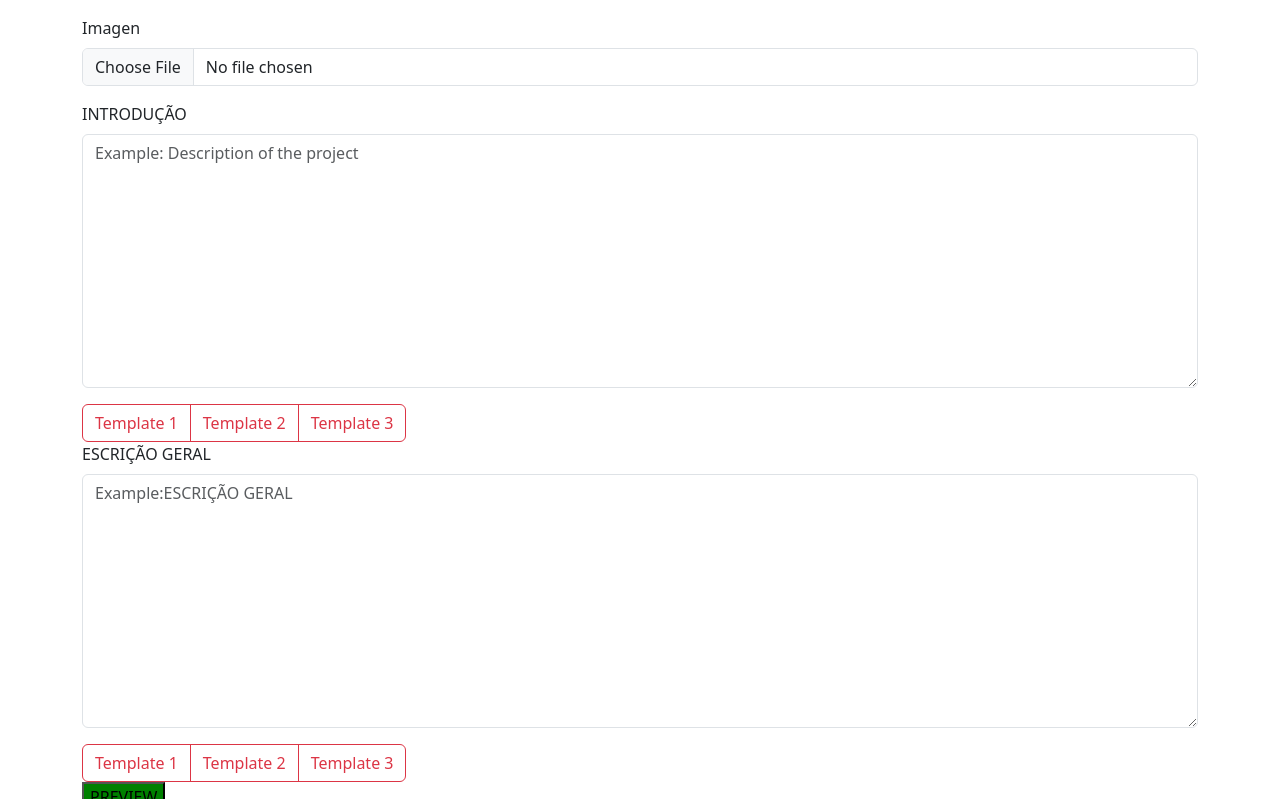
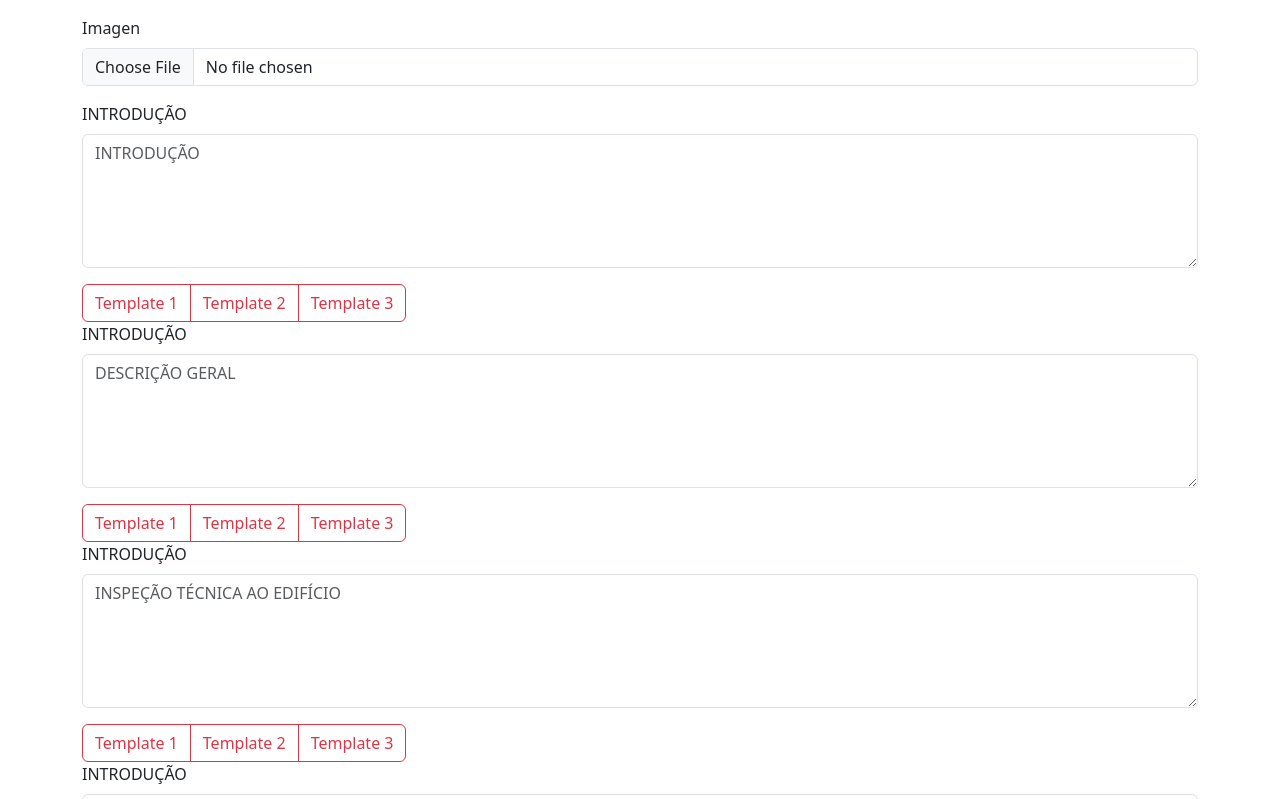
Before and after one commit to DiegoDimitroffPetcoff/INDIRE-PWA, a React (Create React App) app: page /AddProjectPage in a window 1280 px wide. Shown: the part 341-1140 px from the top of the page. Built offline with nearby package versions, Linux system fonts and the light colour scheme; what @microsoft/mgt-msal2-provider, @react-pdf/renderer would draw is missing.

Commit message:
Done de AddIntput component and BRN templates

```diff
--- /dev/null
+++ b/src/components/Projects/AddProject/AddInput.jsx
@@ -0,0 +1,25 @@
+import { BTNTemplates } from "../../../hooks/BTNtemplates";
+
+export const AddInput = ({ Prop, setProp, title, placeholder, templates }) => {
+  return (
+    <>
+      {" "}
+      <div id="prueba" className="mb-3">
+        <label htmlFor="exampleFormControlInput1" className="form-label">
+          INTRODUÇÃO
+        </label>
+        <textarea
+          type="text"
+          rows={5}
+          className="form-control"
+          value={Prop}
+          placeholder={placeholder}
+          onChange={(e) => {
+            setProp(e.target.value);
+          }}
+        />
+      </div>
+      <BTNTemplates templates={templates} setState={setProp}/>
+    </>
+  );
+};
--- a/src/components/Projects/AddProject/AddProject.jsx
+++ b/src/components/Projects/AddProject/AddProject.jsx
@@ -1,16 +1,11 @@
 import { useEffect, useRef, useState } from "react";
 
 import { FetchPostMicrosoftGraph } from "../../../services/fetchPostMicrosoftGraph";
-
 import { PDFMaker } from "../../../utils/pdfMaker";
 import { PDFMakerFILE } from "../../../utils/pdfMakerFILE";
-import { IntroductionInput } from "./ProjectSections/introduction/introductionInput";
 import { Summary } from "./Summary/summary";
-import { Gral_description } from "./ProjectSections/gral_description/gral_description";
-
-import { BTNTemplates } from "../../../hooks/BTNtemplates";
-import introductionTemplate from "../Templates/Introduction.json";
 import gral_descriptionTemplate from "../Templates/Gral_description.json";
+import { AddInput } from "./AddInput";
 
 export const AddProject = ({ setData, setShowPreview, showPreview }) => {
   const [title, setTitle] = useState("");
@@ -20,6 +15,9 @@ export const AddProject = ({ setData, setShowPreview, showPreview }) => {
 
   const [gral_description, setGral_description] = useState("");
   const [introduction, setIntroduction] = useState("");
+  const [building_technical_inspection, setBuilding_technical_inspection] =
+    useState("");
+  const [base_element, setBase_element] = useState("");
 
   const [file, setFile] = useState(null);
   const fileInputRef = useRef(null); //
@@ -59,6 +57,8 @@ maybe I can add the loading
         description,
         introduction,
         gral_description,
+        building_technical_inspection,
+        base_element,
       };
       setData(newPDF);
       setShowPreview(!showPreview);
@@ -117,22 +117,36 @@ maybe I can add the loading
           adrress={address}
         />
 
-        <IntroductionInput
-          introduction={introduction}
-          setIntroduction={setIntroduction}
-        />
-        <BTNTemplates
-          templates={introductionTemplate}
-          setState={setIntroduction}
+        <AddInput
+          Prop={introduction}
+          setProp={setIntroduction}
+          title="INTRODUÇÃO"
+          placeholder="INTRODUÇÃO"
+          templates={gral_descriptionTemplate}
         />
 
-        <Gral_description
-          Gral_description={gral_description}
-          setGral_description={setGral_description}
+        <AddInput
+          Prop={gral_description}
+          setProp={setGral_description}
+          title="DESCRIÇÃO GERAL"
+          placeholder="DESCRIÇÃO GERAL"
+          templates={gral_descriptionTemplate}
         />
-        <BTNTemplates
+
+        <AddInput
+          Prop={building_technical_inspection}
+          setProp={setBuilding_technical_inspection}
+          title="INSPEÇÃO TÉCNICA AO EDIFÍCIO"
+          placeholder="INSPEÇÃO TÉCNICA AO EDIFÍCIO"
           templates={gral_descriptionTemplate}
-          setState={setGral_description}
+        />
+
+        <AddInput
+          Prop={base_element}
+          setProp={setBase_element}
+          title="ELEMENTOS BASE"
+          placeholder="ELEMENTOS BASE"
+          templates={gral_descriptionTemplate}
         />
 
         <br></br>
--- a/src/components/Projects/AddProject/ProjectSections/gral_description/gral_description.jsx
+++ /dev/null
@@ -1,22 +0,0 @@
-export const Gral_description = ({ Gral_description, setGral_description }) => {
-  return (
-    <>
-      {" "}
-      <div id="prueba" className="mb-3">
-        <label htmlFor="exampleFormControlInput1" className="form-label">
-          ESCRIÇÃO GERAL
-        </label>
-        <textarea
-          type="text"
-          rows={10}
-          className="form-control"
-          value={Gral_description}
-          placeholder="Example:ESCRIÇÃO GERAL"
-          onChange={(e) => {
-            setGral_description(e.target.value);
-          }}
-        />
-      </div>
-    </>
-  );
-};
--- a/src/components/Projects/ProjectDetail/ProjectDetail.css
+++ b/src/components/Projects/ProjectDetail/ProjectDetail.css
@@ -2,7 +2,7 @@ article {
   display: flex;
   flex-direction: column;
   align-items: center;
-  background-color: beige;
+
   min-width: 100px;
   margin: 1%;
 }
@@ -31,7 +31,7 @@ figure {
   display: flex;
   flex-direction: column;
   align-items: center;
-  background-color: beige;
+
   min-width: 100px;
   margin: 1%;
 }
--- a/src/components/Projects/ProjectDetail/ProjectDetail.jsx
+++ b/src/components/Projects/ProjectDetail/ProjectDetail.jsx
@@ -1,36 +1,34 @@
 import LogoImage from "../../../assets/INDIRE_LOGO.png";
+import { DateMaker } from "../../../utils/dateMaker";
 import "./ProjectDetail.css";
 
 export const ProjectDetail = ({ data, setShowPreview, showPreview }) => {
-  var fechaActual = new Date();
-  var año = fechaActual.getFullYear();
-  var mes = fechaActual.getMonth();
-  var dia = fechaActual.getDate();
-  let date = `d${dia}-m${mes + 1}-a${año}`;
-
   return (
     <>
-      <article id="projectPDF" style={{ width: "100%" }}>
+      <article id="projectPDF" style={{ width: "100%", height: "100vh" }}>
         <figure>
           <img className="logo" src={LogoImage} alt="INDIRE LOGO" />
         </figure>
         <h1>{data.title}</h1>
         <address>{data.address}</address>
         <img className="main_img_url" src={data.main_img_url} alt="imagen" />
-        <span>{date}</span>
+        <span>{DateMaker()}</span>
         <p>{data.project_number}</p>
-        Introduction
+        INTRODUÇÃO
         <p>{data.introduction}</p>
-        Gral Description
+        DESCRIÇÃO GERAL
         <p>{data.gral_description}</p>
+        INSPEÇÃO TÉCNICA AO EDIFÍCIO
+        <p>{data.building_technical_inspection}</p>
+        LEMENTOS BASE
+        <p>{data.base_element}</p>
       </article>
       <button
-        style={{ background: "green" }}
         onClick={() => {
           setShowPreview(!showPreview);
         }}
       >
-      BACK
+        BACK
       </button>
     </>
   );
--- a/src/index.css
+++ b/src/index.css
@@ -1,4 +1,6 @@
 body {
+  width: 100vh;
+  height: 100vh;
   margin: 0;
   font-family: -apple-system, BlinkMacSystemFont, 'Segoe UI', 'Roboto', 'Oxygen',
     'Ubuntu', 'Cantarell', 'Fira Sans', 'Droid Sans', 'Helvetica Neue',
--- a/src/pages/Home.jsx
+++ b/src/pages/Home.jsx
@@ -6,43 +6,16 @@ import { ProjectListByDate } from "../components/Projects/ProjectList/ProjectLis
 import projectListMocks from "../mocks/projectListMocks.json";
 
 import { PDFDownloadLink, PDFViewer } from "@react-pdf/renderer";
-import { Document, Link, Page, Text } from '@react-pdf/renderer'
-
+import { Document, Link, Page, Text } from "@react-pdf/renderer";
 
 import "../styles/global.css";
-import { ConvertToBinare } from "../components/Projects/AddProject/ConvertToBinare";
+
 import { FetchNode } from "../components/Projects/AddProject/FetchNode";
 export const Home = () => {
-
-
   return (
     <>
       <SideBar />
-      <FetchNode/>
-      {/* <ProjectListByDate projectList={projectListMocks} /> */}
-      {/* <div><FetchAddProjectTest/></div>  */}
-      {/*    <div><AddPDF/></div>  */}
-      {/*   <MicrosoftGraphFiles/> */}
-{/*       <div>
-      <PDFDownloadLink document={<AddPDF />} fileName="myfirstpdf.pdf">
-        {({ loading, url, error, blob }) =>
-          loading ? (
-            <button>Loading Document ...</button>
-          ) : (
-            <button>Download now!</button>
-          )
-        }
-      </PDFDownloadLink></div>
-      <div>
-      <PDFViewer>
-        <AddPDF />
-      </PDFViewer>
-      </div>
-      <div>
-      <ConvertToBinare/>
-      </div> */}
-
-
+      <FetchNode />
     </>
   );
 };
--- a/src/pages/ProjectPage.jsx
+++ b/src/pages/ProjectPage.jsx
@@ -6,7 +6,7 @@ export const ProjectPage = () => {
   return (
     <>
       <SideBar />
-      <div className="container">
+      <div className="container" style={{ width: "100%", height: "100vh" }}>
         <ProjectComponent />
       </div>
     </>
--- a/src/styles/global.css
+++ b/src/styles/global.css
@@ -1,4 +1,7 @@
 :root {
+  width: 100%;
+  height: 100vh;
+
   font-family: Inter, system-ui, Avenir, Helvetica, Arial, sans-serif;
   line-height: 1.5;
   font-weight: 400;
@@ -13,8 +16,9 @@
   -moz-osx-font-smoothing: grayscale;
 }
 
-  #root{
+#root {
   width: 100%;
+  height: 100vh;
 }
 
 body {
--- /dev/null
+++ b/src/utils/dateMaker.js
@@ -0,0 +1,8 @@
+export const DateMaker = () => {
+  var fechaActual = new Date();
+  var año = fechaActual.getFullYear();
+  var mes = fechaActual.getMonth();
+  var dia = fechaActual.getDate();
+  let date = `${dia}-${mes + 1}-${año}`;
+  return date;
+};
```
Lines whose indentation alone changed are shown as unchanged.
